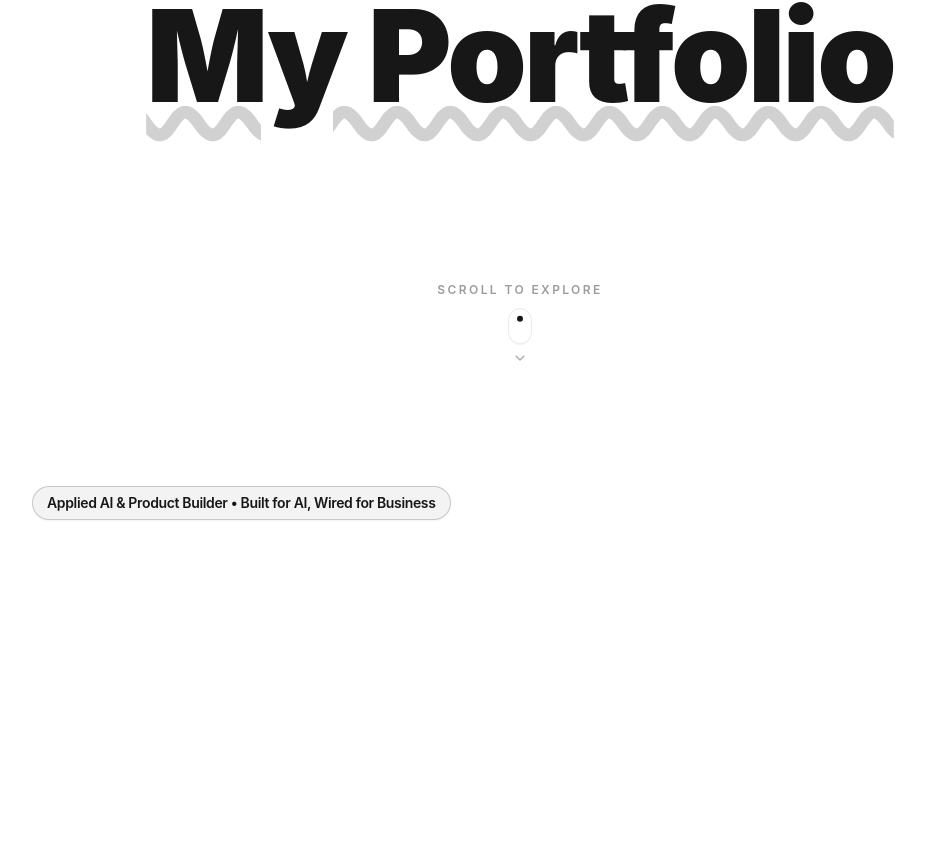
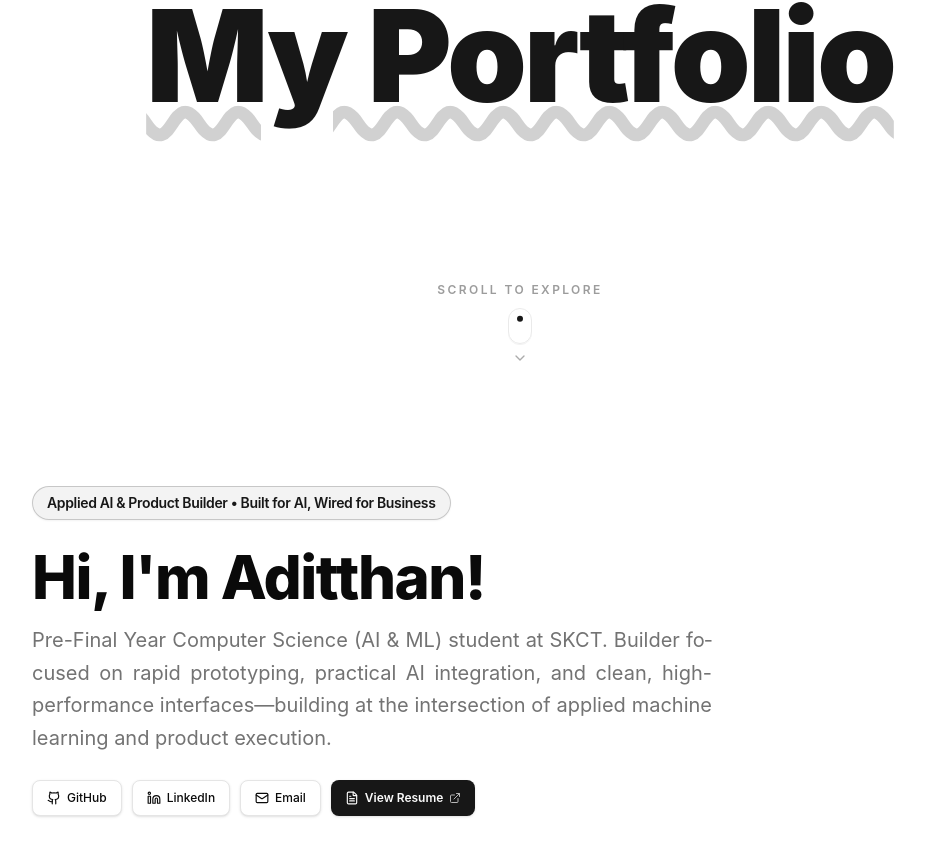
Before and after one commit to Aditthan-07/My-Portfolio, a Next.js app: page / in a window 1280 px wide. Shown: the part 378-1234 px from the top of the page, without its empty margins (120-1045 px from the left). Before the commit the page ends 1042 px from the top, so only its background shows below. Built offline with nearby package versions, Linux system fonts and the light colour scheme.

Commit message:
feat(hero): add greeting headline, concise bio, and CTA button group

```diff
--- a/src/app/page.tsx
+++ b/src/app/page.tsx
@@ -1,3 +1,5 @@
+import { Button } from "@/components/ui/button";
+import { Github, Linkedin, Mail, FileText, ExternalLink } from "lucide-react";
 import { DATA } from "@/data/resume";
 import { WelcomeScreen } from "@/components/welcome-screen";
 
@@ -12,6 +14,46 @@ export default function Page() {
             <div className="inline-flex items-center gap-2 px-3.5 py-1.5 rounded-full border border-primary/20 bg-primary/5 text-primary text-xs sm:text-sm font-semibold tracking-tight shadow-xs">
               <span>{DATA.positioningPill}</span>
             </div>
+
+            <div className="gap-8 flex flex-col-reverse md:flex-row justify-between items-start md:items-center">
+              <div className="gap-3.5 flex flex-col flex-1">
+                <h1 className="text-4xl font-extrabold tracking-tight sm:text-5xl lg:text-6xl text-foreground text-balance leading-[1.1]">
+                  Hi, I&apos;m Aditthan!
+                </h1>
+
+                <p className="text-muted-foreground text-base sm:text-lg md:text-xl leading-relaxed max-w-[680px] editorial-justify">
+                  {DATA.description}
+                </p>
+
+                <div className="flex flex-wrap items-center gap-2.5 pt-3">
+                  <a href={DATA.contact.social.GitHub.url} target="_blank" rel="noopener noreferrer">
+                    <Button size="sm" variant="outline" className="gap-1.5 text-xs h-9 px-3.5">
+                      <Github className="w-3.5 h-3.5" />
+                      GitHub
+                    </Button>
+                  </a>
+                  <a href={DATA.contact.social.LinkedIn.url} target="_blank" rel="noopener noreferrer">
+                    <Button size="sm" variant="outline" className="gap-1.5 text-xs h-9 px-3.5">
+                      <Linkedin className="w-3.5 h-3.5" />
+                      LinkedIn
+                    </Button>
+                  </a>
+                  <a href={`mailto:${DATA.contact.email}`}>
+                    <Button size="sm" variant="outline" className="gap-1.5 text-xs h-9 px-3.5">
+                      <Mail className="w-3.5 h-3.5" />
+                      Email
+                    </Button>
+                  </a>
+                  <a href="/resume.pdf" target="_blank" rel="noopener noreferrer">
+                    <Button size="sm" className="gap-1.5 text-xs font-semibold h-9 px-3.5">
+                      <FileText className="w-3.5 h-3.5" />
+                      View Resume
+                      <ExternalLink className="w-3 h-3 opacity-70" />
+                    </Button>
+                  </a>
+                </div>
+              </div>
+            </div>
           </div>
         </section>
       </div>
--- a/src/data/resume.tsx
+++ b/src/data/resume.tsx
@@ -6,6 +6,24 @@ export const DATA = {
   phone: "(+91) 9486244484",
   email: "aditthanjeganathan067@gmail.com",
   positioningPill: "Applied AI & Product Builder • Built for AI, Wired for Business",
+  contact: {
+    email: "aditthanjeganathan067@gmail.com",
+    tel: "+919486244484",
+    social: {
+      GitHub: {
+        name: "GitHub",
+        url: "https://github.com/Aditthan-07",
+      },
+      LinkedIn: {
+        name: "LinkedIn",
+        url: "https://www.linkedin.com/in/aditthan-j-k",
+      },
+      email: {
+        name: "Send Email",
+        url: "mailto:aditthanjeganathan067@gmail.com",
+      },
+    },
+  },
   description:
     "Pre-Final Year Computer Science (AI & ML) student at SKCT. Builder focused on rapid prototyping, practical AI integration, and clean, high-performance interfaces—building at the intersection of applied machine learning and product execution.",
 };
```
